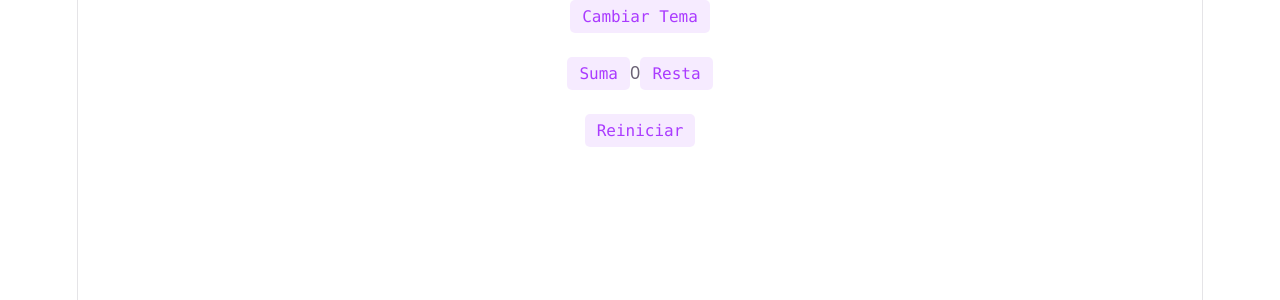
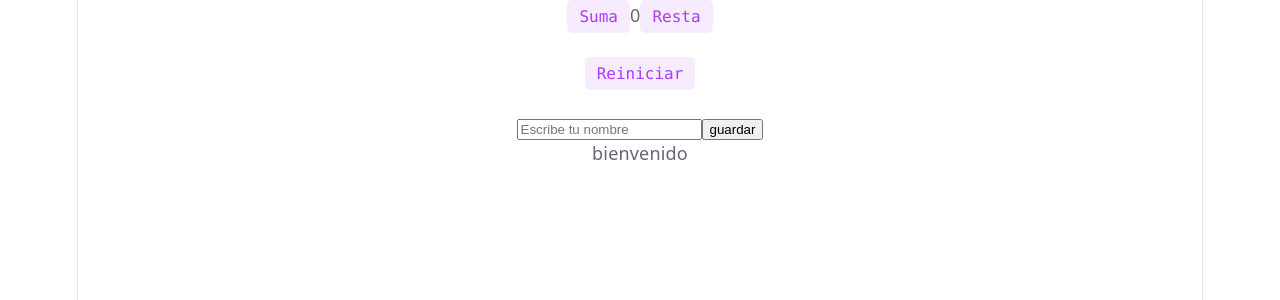
Before and after one commit to santiagobarua-glitch/react-proyecto-SantiagoBarua, a React (Vite) app: page / in a window 1280 px wide. Shown: the top 300 px of the page. Built offline with nearby package versions, Linux system fonts and the light colour scheme.

Commit message:
feat: add Zustand state management for Contador and Form components, implement functionality for incrementing, decrementing, and resetting the counter, and create Form for user input

```diff
--- a/package.json
+++ b/package.json
@@ -11,7 +11,8 @@
   },
   "dependencies": {
     "react": "^19.2.8",
-    "react-dom": "^19.2.8"
+    "react-dom": "^19.2.8",
+    "zustand": "^5.0.15"
   },
   "devDependencies": {
     "@eslint/js": "^10.0.1",
--- a/src/App.tsx
+++ b/src/App.tsx
@@ -1,5 +1,5 @@
 import './App.css'
-import Content from './classes/module5/lesson-2/ContentLesson6'
+import Content from './classes/module6/ContentLesson7'
 
 function App() {
 
--- /dev/null
+++ b/src/classes/module6/ContentLesson7.tsx
@@ -0,0 +1,14 @@
+import Contador from "./lesson-1/Contador"
+import Form from "./lesson-2/FormEx"
+
+
+function Content() {
+    return (
+        <>
+            <Contador />
+            <Form />
+        </>
+    )
+}
+
+export default Content
--- /dev/null
+++ b/src/classes/module6/lesson-1/Contador.tsx
@@ -0,0 +1,45 @@
+import { useContadorStore } from "./Zustant"
+
+
+
+
+
+function Contador() {
+    const contador = useContadorStore((state) => state.contador)
+    const incrementar = useContadorStore((state) => state.incrementar)
+    const decrementar = useContadorStore((state) => state.decrementar)
+    const reiniciar = useContadorStore((state) => state.reiniciar)
+
+    return (
+        <div>
+            <div>
+                <button
+                    type="button"
+                    className="counter"
+                    onClick={incrementar}
+                >
+                    Suma
+                </button>
+                <span>{contador}</span>
+                <button
+                    type="button"
+                    className="counter"
+                    onClick={decrementar}
+                >
+                    Resta
+                </button>
+            </div>
+            <div>
+                <button
+                    type="button"
+                    className="counter"
+                    onClick={reiniciar}
+                >
+                    Reiniciar
+                </button>
+            </div>
+        </div>
+    )
+}
+
+export default Contador
--- /dev/null
+++ b/src/classes/module6/lesson-1/Zustant.tsx
@@ -0,0 +1,15 @@
+import { create } from 'zustand'
+
+interface ContadorState {
+  contador: number
+  incrementar: () => void
+  decrementar: () => void
+  reiniciar: () => void
+}
+
+export const useContadorStore = create<ContadorState>((set) => ({
+  contador: 0,
+  incrementar: () => set((state) => ({ contador: state.contador + 1 })),
+  decrementar: () => set((state) => ({ contador: state.contador <= 0 ?  state.contador : state.contador - 1 })),
+  reiniciar: () => set((state) => ({contador: state.contador = 0}))
+}))
--- /dev/null
+++ b/src/classes/module6/lesson-2/FormEx.tsx
@@ -0,0 +1,26 @@
+import { useFormStore } from "./FormSlice"
+
+function Form() {
+    const inputName = useFormStore((state) => state.inputName)
+    const inputValue = useFormStore((state) => state.inputValue)
+    const form = useFormStore((state) => state.form)
+    const name = useFormStore((state) => state.name)
+
+    return (
+        <div>
+            <form onClick={(e) => e.preventDefault()}>
+                <input
+                    value={inputValue}
+                    onChange={(e) => inputName(e.target.value)}
+                    placeholder="Escribe tu nombre"
+                />
+                <button onClick={form}>guardar</button>
+            </form>
+            <div>
+                <span>bienvenido {name}</span>
+            </div>
+        </div>
+    )
+}
+
+export default Form
--- /dev/null
+++ b/src/classes/module6/lesson-2/FormSlice.tsx
@@ -0,0 +1,15 @@
+import { create } from 'zustand'
+
+interface FormState {
+    name: string;
+    inputValue: string;
+    inputName: (value: string) => void;
+    form: () => void;
+}
+
+export const useFormStore = create<FormState>((set) => ({
+    name: '',
+    inputValue: '',
+    inputName: (value) => set({ inputValue: value }),
+    form: () => set((state) => ({ name: state.inputValue.trim() === '' ? 'desconocido' : state.inputValue })),
+}))
```
Also changed, not shown: 1 other file (tests, documents, lock files or other folders).
